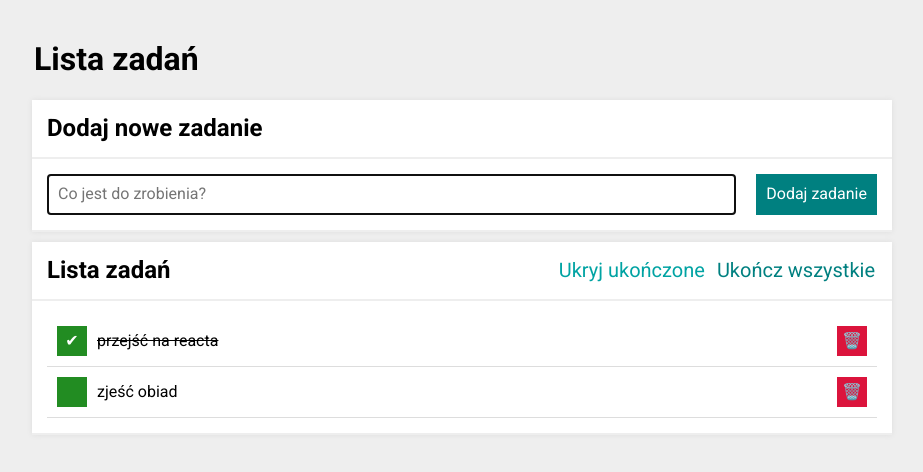
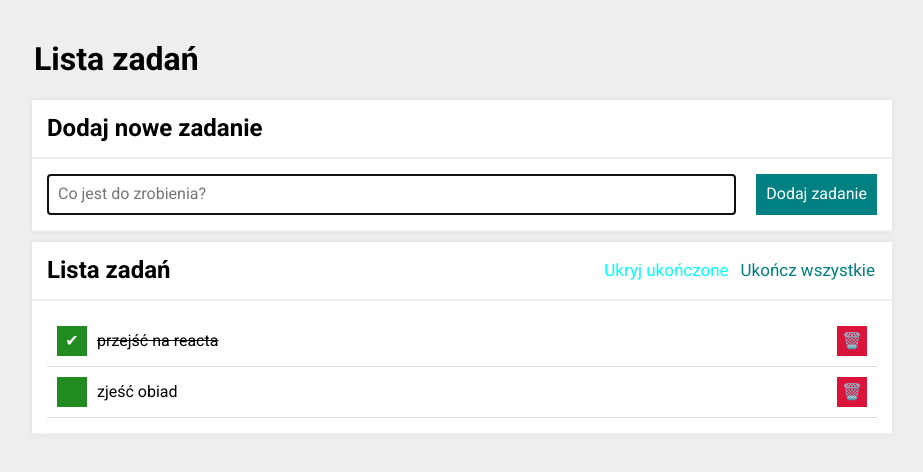
Before and after one commit to MarcinAntczak1207/todo-list-react, a React (Create React App) app: page / in a window 1280 px wide. In both pictures the pointer is over the button "Ukryj ukończone". Shown: the top 472 px of the page, without its empty margins (178-1101 px from the left). Built offline with nearby package versions, Linux system fonts and the light colour scheme.

Commit message:
css modified

```diff
--- a/src/Buttons/style.css
+++ b/src/Buttons/style.css
@@ -13,7 +13,6 @@
     cursor: pointer;
 }
 
-
 .section__buttons {
     color: teal;
     background: #fff;
@@ -28,7 +27,7 @@
 }
 
 .section__buttons:hover {
-    color: hsl(180, 100%, 32%);
+    color: hsl(180, 100%, 50%);
 }
 
 .section__buttons:disabled {
--- a/src/FormSection/style.css
+++ b/src/FormSection/style.css
@@ -26,7 +26,7 @@
     color: teal;
     background: #fff;
     border: none;
-    font-size: 20px;
+    font-size: 17px;
     transition: 0.6s;
     padding: 4px;
     margin: 1px;
@@ -44,7 +44,7 @@
 }};
 
 .section__buttons:hover {
-    color: hsl(180, 100%, 32%);
+    color: hsl(180, 100%, 80%);
 }
 
 .section__buttons:disabled {
--- a/src/TaskSection/style.css
+++ b/src/TaskSection/style.css
@@ -26,7 +26,7 @@
     color: teal;
     background: #fff;
     border: none;
-    font-size: 20px;
+    font-size: 7px;
     transition: 0.6s;
     padding: 4px;
     margin: 1px;
@@ -44,7 +44,7 @@
 }};
 
 .section__buttons:hover {
-    color: hsl(180, 100%, 32%);
+    color: hsl(180, 100%, 80%);
 }
 
 .section__buttons:disabled {
```
